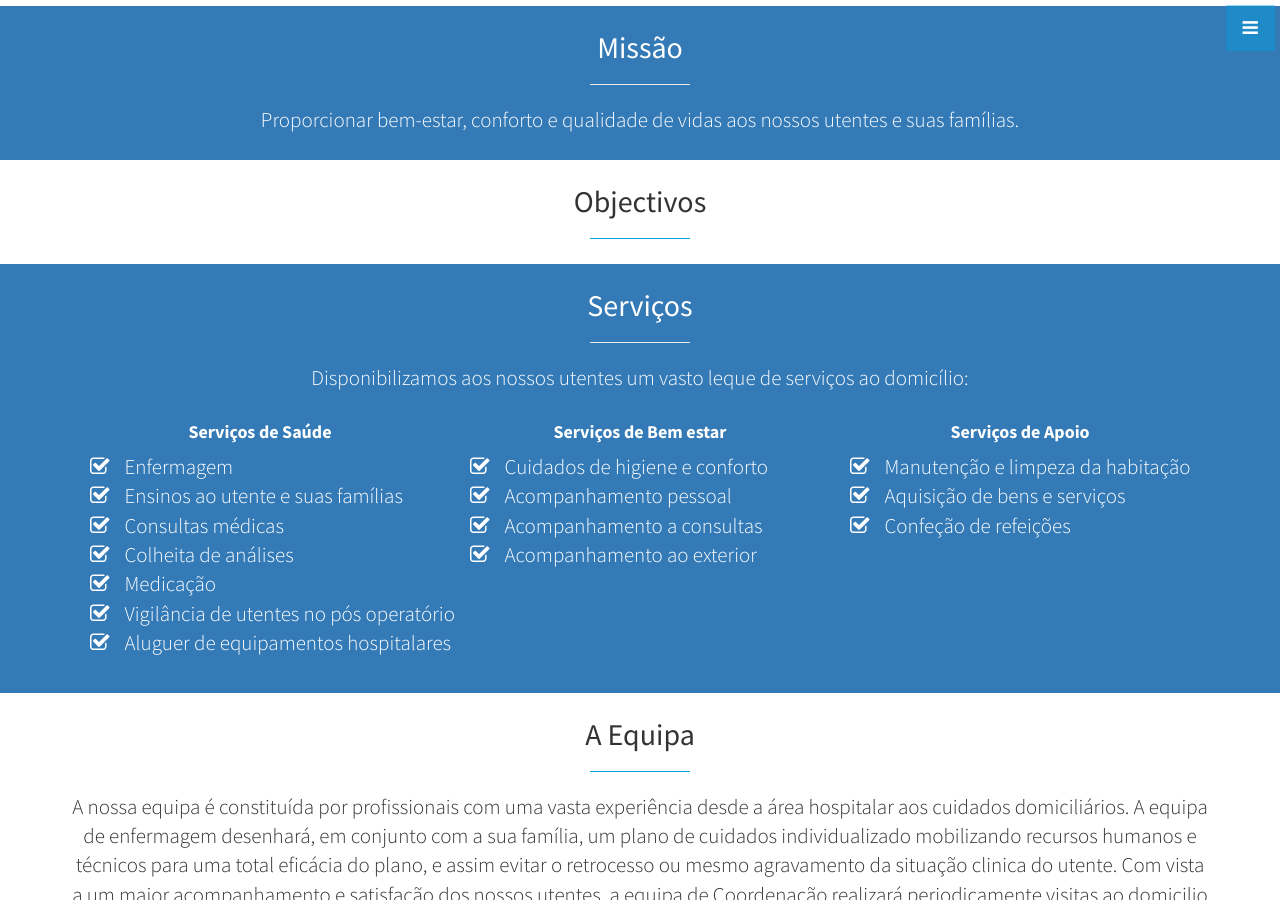
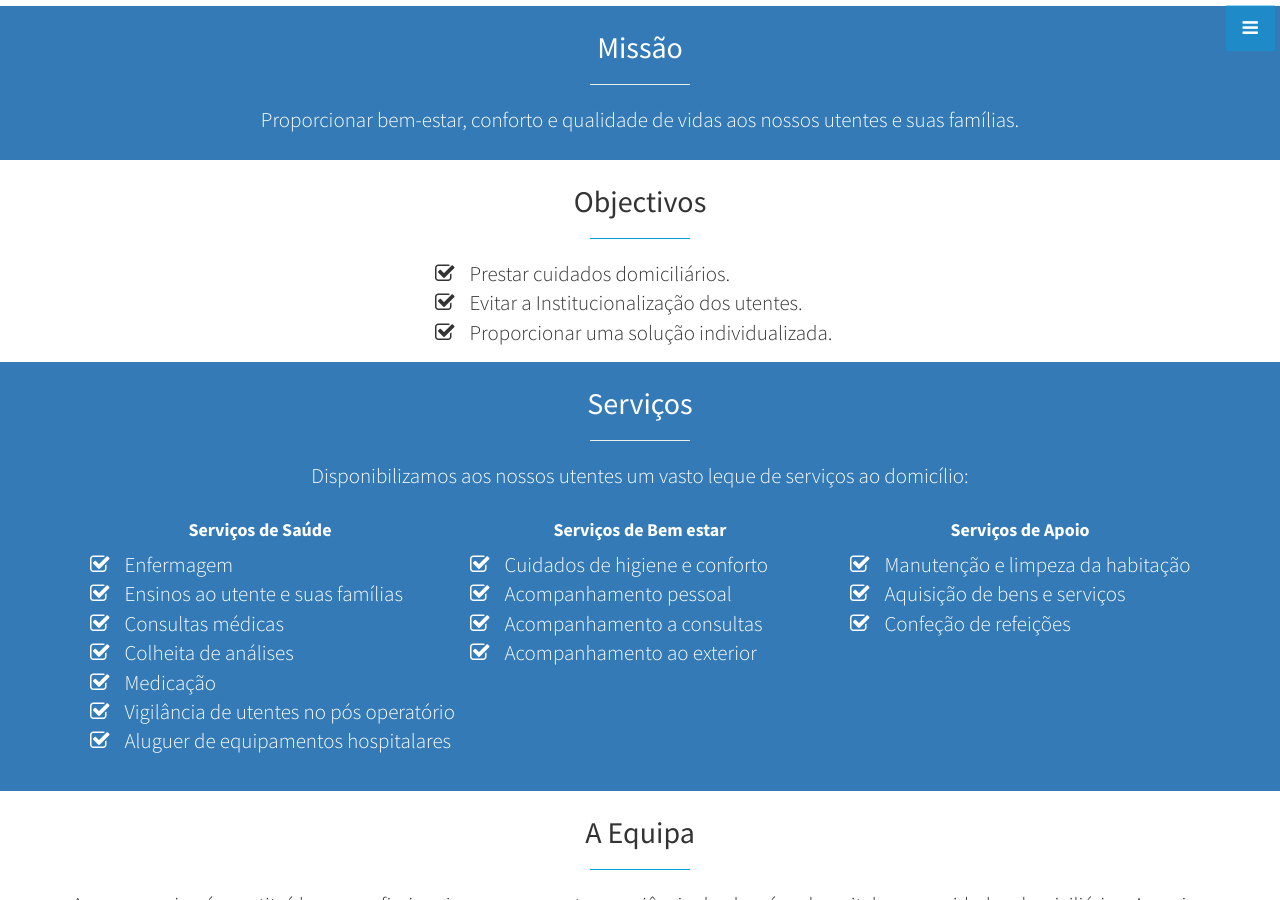
Before and after one commit to cuidarnolar/cuidarnolar, a Jekyll site: the page built from index.html, in a window 1280 px wide and 900 px high, scrolled down 1324 px. Built offline with Jekyll 4.4.1, drawn with Linux system fonts in a browser that asks for light colours; some of the changed text lies outside the part shown.

Commit message:
change goal text

```diff
--- a/_includes/goals.html
+++ b/_includes/goals.html
@@ -6,11 +6,11 @@
         <hr class="small blue">
         <!--p class="lead">Sempre ao seu dispor com os melhores serviços <a target="_blank" href="http://join.deathtothestockphoto.com/">Death to the Stock Photo</a>.</p-->
         <p class="lead">
-          <!--ul class="lead fa-ul" style="width:420px;margin:0 auto;text-align:left">
+          <ul class="lead fa-ul" style="width:420px;margin:0 auto;text-align:left">
             <li><i class="fa fa-check-square-o navigation-icon" aria-hidden="true" style="margin-left:5px"></i><span>Prestar cuidados domiciliários.</span></li>
             <li><i class="fa fa-check-square-o navigation-icon" aria-hidden="true" style="margin-left:5px"></i><span>Evitar a Institucionalização dos utentes.</span></li>
             <li><i class="fa fa-check-square-o navigation-icon" aria-hidden="true" style="margin-left:5px"></i><span>Proporcionar uma solução individualizada.</span></li>
-          </ul-->
+          </ul>
         </p>
       </div>
     </div>
--- a/_includes/header.html
+++ b/_includes/header.html
@@ -1,6 +1,6 @@
 <header id="top" class="header">
   <div class="text-vertical-center">
-    <img class="brand-image" src="img/logo.png"/>
+    <!--img class="brand-image" src="img/logo.png"/-->
     <h1>Cuidar no lar</h1>
     <h3>Prestação de cuidados individualizados e diferenciados no seu lar</h3>
     <br>
--- a/_includes/team.html
+++ b/_includes/team.html
@@ -7,10 +7,10 @@
         <!--p class="lead">Sempre ao seu dispor com os melhores serviços <a target="_blank" href="http://join.deathtothestockphoto.com/">Death to the Stock Photo</a>.</p-->
         <p class="lead">A nossa equipa é constituída por profissionais com uma vasta experiência desde a área hospitalar aos cuidados domiciliários. A equipa de enfermagem desenhará, em conjunto com a sua família, um plano de cuidados individualizado mobilizando recursos humanos e técnicos para uma total eficácia do plano, e assim evitar o retrocesso ou mesmo agravamento da situação clinica do utente. Com vista a um maior acompanhamento e satisfação dos nossos utentes, a equipa de Coordenação realizará periodicamente visitas ao domicilio com a finalidade de:
         </p>
-        <!--ul class="lead fa-ul"style="width:420px;margin:0 auto;text-align:left" >
+        <ul class="lead fa-ul"style="width:420px;margin:0 auto;text-align:left" >
   <li><i class="fa fa-check-square-o navigation-icon" aria-hidden="true" style="margin-left:5px"></i><span>Avaliar a satisfação do utente e sua família</span></li>
   <li><i class="fa fa-check-square-o navigation-icon" aria-hidden="true" style="margin-left:5px"></i><span>Atualização do plano de cuidados</span></li>
-</ul->
+</ul>
 
       </div>
     </div>
```
